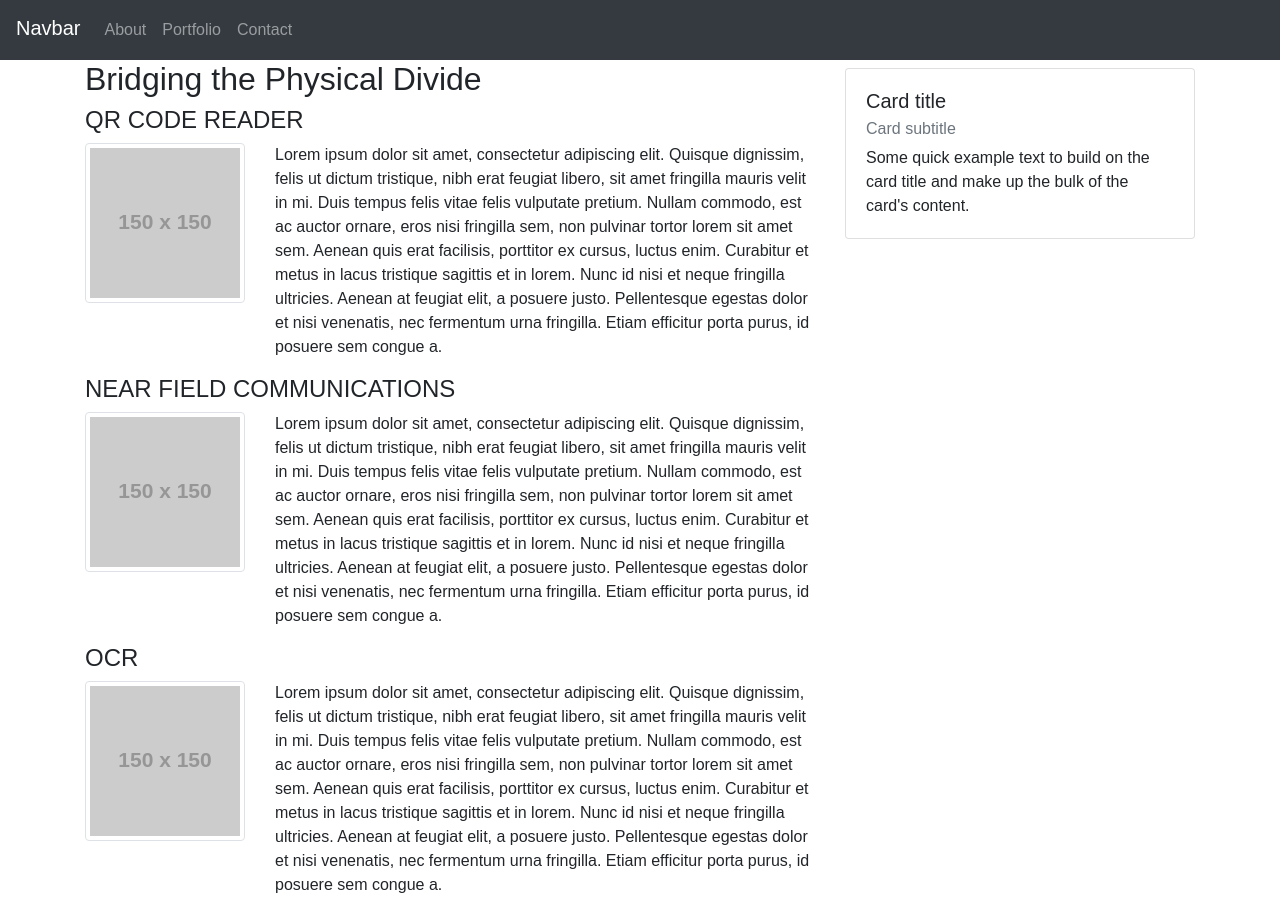
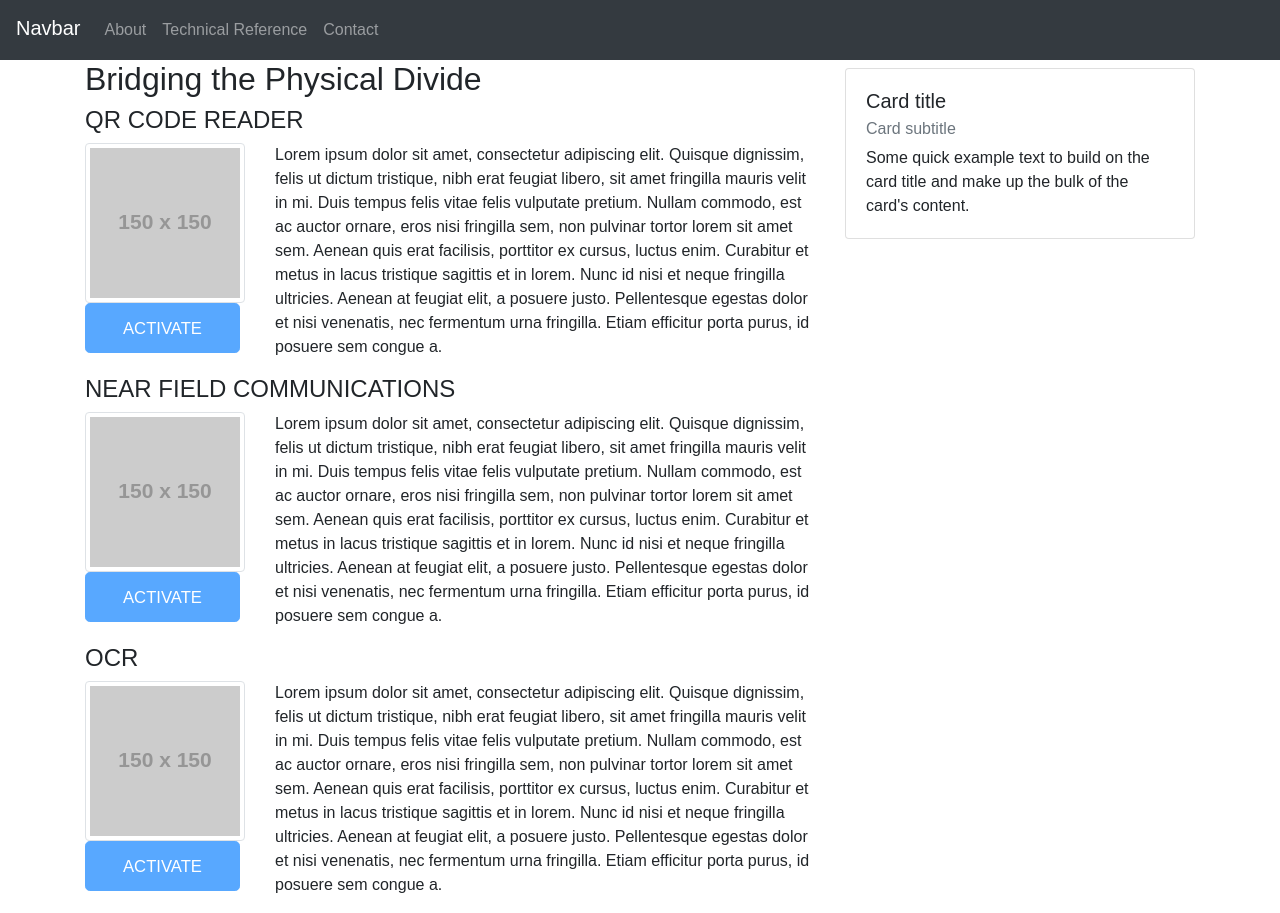
Before and after one commit to pdhoward/webscan, a website: page index.html in a window 1280 px wide. Drawn offline with nearby package versions, Linux system fonts and the light colour scheme; placeholder pictures from the web are drawn by us.

Commit message:
ui updates

```diff
--- a/index.html
+++ b/index.html
@@ -28,7 +28,7 @@
           <a class="nav-link" href="#">About</a>
         </li>
         <li class="nav-item">
-          <a class="nav-link" href="#">Portfolio</a>
+          <a class="nav-link" href="#">Technical Reference</a>
         </li>
         <li class="nav-item">
           <a class="nav-link" href="#">Contact</a>
@@ -47,6 +47,9 @@
         <div class="row">
           <div class="col-md-3">
             <img src="http://placehold.it/150x150" alt="Placeholder" class="img-thumbnail">
+            <a href="#" class="btn btn-primary btn-lg disabled" style="height:50px; width:155px" role="button" aria-disabled="true">
+              <span style="font-size:smaller;">ACTIVATE</span>
+            </a>
           </div>
           <div class="col-md-9">
             <p>
@@ -82,6 +85,9 @@
           <div class="row">
             <div class="col-md-3">
               <img src="http://placehold.it/150x150" alt="Placeholder" class="img-thumbnail">
+              <a href="#" class="btn btn-primary btn-lg disabled" style="height:50px; width:155px" role="button" aria-disabled="true">
+                <span style="font-size:smaller;">ACTIVATE</span>
+              </a>
             </div>
             <div class="col-md-9">
               <p>
@@ -108,6 +114,9 @@
           <div class="row">
             <div class="col-md-3">
               <img src="http://placehold.it/150x150" alt="Placeholder" class="img-thumbnail">
+              <a href="#" class="btn btn-primary btn-lg disabled" style="height:50px; width:155px" role="button" aria-disabled="true">
+                <span style="font-size:smaller;">ACTIVATE</span>
+              </a>
             </div>
             <div class="col-md-9">
               <p>
```
